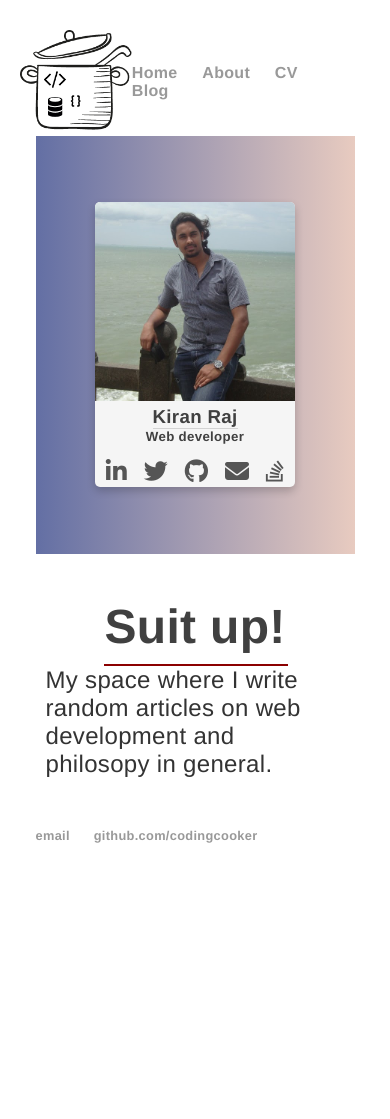
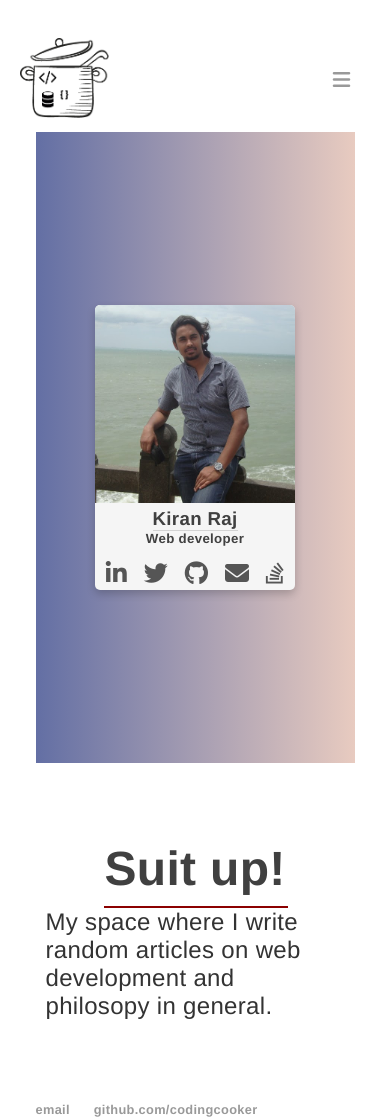
Before and after one commit to akiranr/codingcooker.github.io, a Jekyll site: the page built from index.html, in a window 390 px wide. Built offline with Jekyll 4.4.1, drawn with Linux system fonts in a browser that asks for light colours; nearby versions of some CDN libraries; before the commit the page ends 930 px from its top, so only the background shows below that.

Commit message:
responsive

```diff
--- a/_layouts/default.html
+++ b/_layouts/default.html
@@ -18,6 +18,7 @@
 		        	<li><a href="/about">About</a></li>
 	        		<li><a href="/cv">CV</a></li>
 	        		<li><a href="/blog">Blog</a></li>
+					<li class="icon"><a href="#"><i class="fa fa-bars fa-lg" aria-hidden="true"></i></a></li>
 	    		</ul>
 			</nav>
 			<div class="container">
--- a/assets/css/main.css
+++ b/assets/css/main.css
@@ -53,15 +53,20 @@ nav ul, footer ul {
   font-weight: bold; }
 
 nav ul li, footer ul li {
-  display: inline;
+  display: inline-block;
   margin-right: 20px; }
 
 a {
   text-decoration: none;
-  color: #999; }
+  color: #999;
+  -webkit-transition: all 0.5s ease;
+  transition: all 0.5s ease; }
 
 a:hover {
-  text-decoration: underline; }
+  border-bottom: 1px solid; }
+
+nav li.icon {
+  display: none; }
 
 h1 {
   font-size: 3em; }
@@ -113,7 +118,8 @@ ul.posts li {
     display: -webkit-flex;
     display: -ms-flexbox;
     display: flex;
-    width: 100%; }
+    width: 100%;
+    height: auto; }
     .container section .box {
       background: -webkit-gradient(linear, right top, left top, from(#E8CBC0), to(#636FA4));
       background: -webkit-linear-gradient(right, #E8CBC0, #636FA4);
@@ -213,9 +219,35 @@ ul.posts li {
       -webkit-box-direction: normal;
       -webkit-flex-direction: column;
           -ms-flex-direction: column;
-              flex-direction: column; }
+              flex-direction: column;
+      -webkit-box-pack: justify;
+      -webkit-justify-content: space-between;
+          -ms-flex-pack: justify;
+              justify-content: space-between; }
       .container section .content {
-        -webkit-box-flex: 0.6;
-        -webkit-flex: 0.6;
-            -ms-flex: 0.6;
-                flex: 0.6; } }
+        -webkit-box-flex: 1;
+        -webkit-flex: 1;
+            -ms-flex: 1;
+                flex: 1; }
+      .container section .box {
+        -webkit-box-flex: 2;
+        -webkit-flex: 2;
+            -ms-flex: 2;
+                flex: 2; } }
+
+@media (max-width: 700px) {
+  nav ul li {
+    display: none; }
+  nav li.icon {
+    display: inline-block; }
+  img {
+    height: 80px;
+    width: auto; }
+  html, body {
+    min-height: 110%;
+    overflow: scroll; }
+  footer {
+    -webkit-box-flex: 0;
+    -webkit-flex: none;
+        -ms-flex: none;
+            flex: none; } }
```
Also changed, not shown: assets/css/main.scss (+43 -4 lines).
